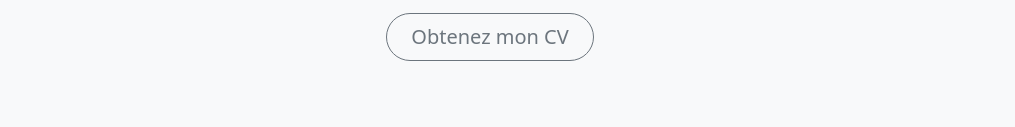
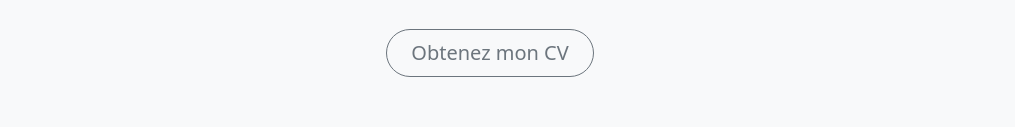
Before and after one commit to monsieurMorin/PageWEB, a plain HTML site: page index.html in a window 1280 px wide. Shown: the part 987-1114 px from the top of the page, without its empty margins (150-1165 px from the left). Drawn offline with nearby package versions, Linux system fonts and the light colour scheme.

Commit message:
Update index.html

```diff
--- a/index.html
+++ b/index.html
@@ -30,7 +30,7 @@
             La vie c'est comme une boîte de Lego.  Nous pouvons nous construire une seule fois, mais où va le plaisir?!  <br> Après les arts visuels, les approvisionnements au Nunavik, le conseil à l'implantation, l'analyse d'affaires et le gestion de produit, me voici maintenant à mes débuts en programmation Web!  Je dois dire que l'aspect instantané et concret de la conception me séduit énormément.  <br> Alors me voici...
           </p>
           <div class="d-inline-flex gap-2 mb-5">
-            <a href="./Images/CV --Eric Morin (1).pdf" class="btn btn-outline-secondary btn-lg px-4 rounded-pill" role="button">Obtenez mon CV</a>
+            <a href="./Images/CV --Eric Morin (1).pdf" class="btn btn-outline-secondary btn-lg px-4 rounded-pill mt-3" role="button">Obtenez mon CV</a>
           </div>
           <div class="Compétences container mt-5">
             <p class="h2">Compétences</p>
```
